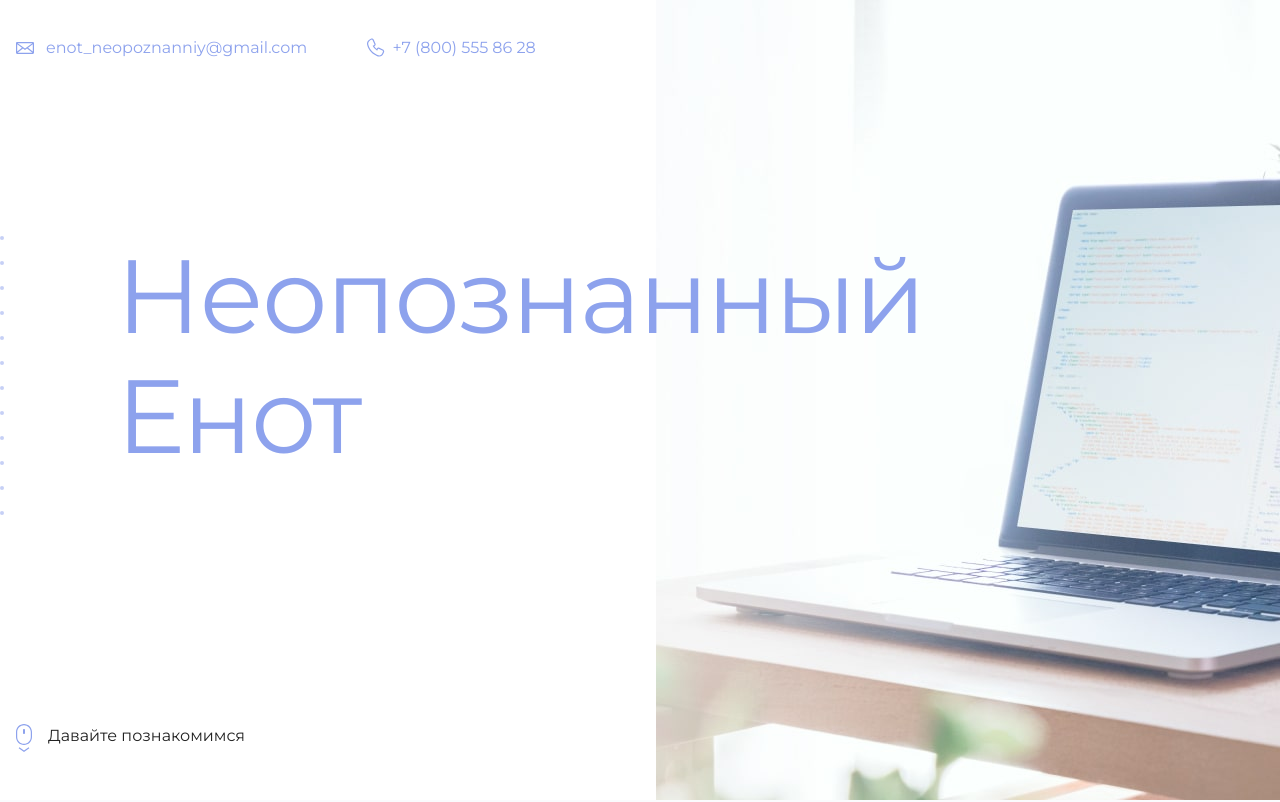
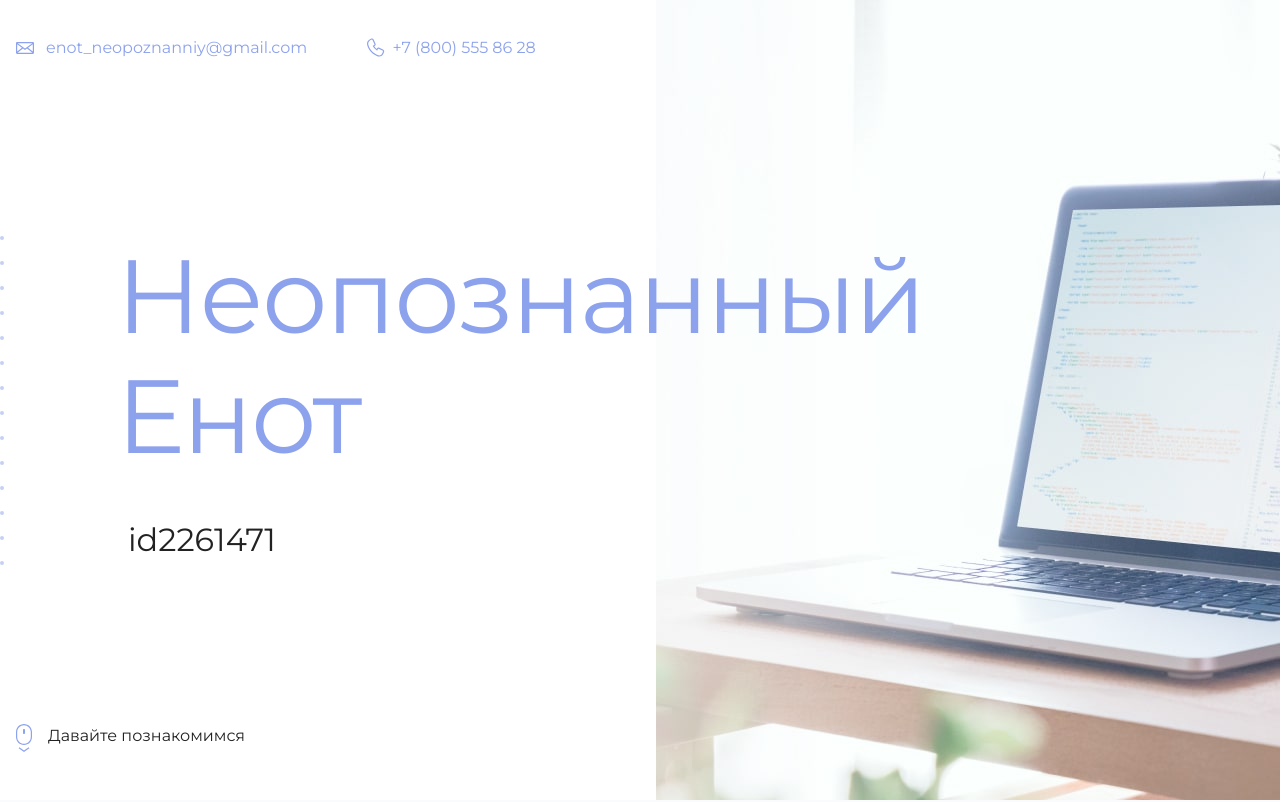
Before and after one commit to DanilKniazev/fuzzy-train, a plain HTML site: page index.html in a window 1280 px wide. Shown: the top 802 px of the page. Drawn offline with Linux system fonts and the light colour scheme.

Commit message:
Добавил id

```diff
--- a/index.html
+++ b/index.html
@@ -19,7 +19,7 @@
       <section class="hero-image">
         <div class="container">
           <h1 class="heading">Неопознанный Енот</h1>
-          <p><!-- Тут ваш id на сайте Академии --></p>
+          <p>id2261471</p>
         </div>
       </section>
 
```
